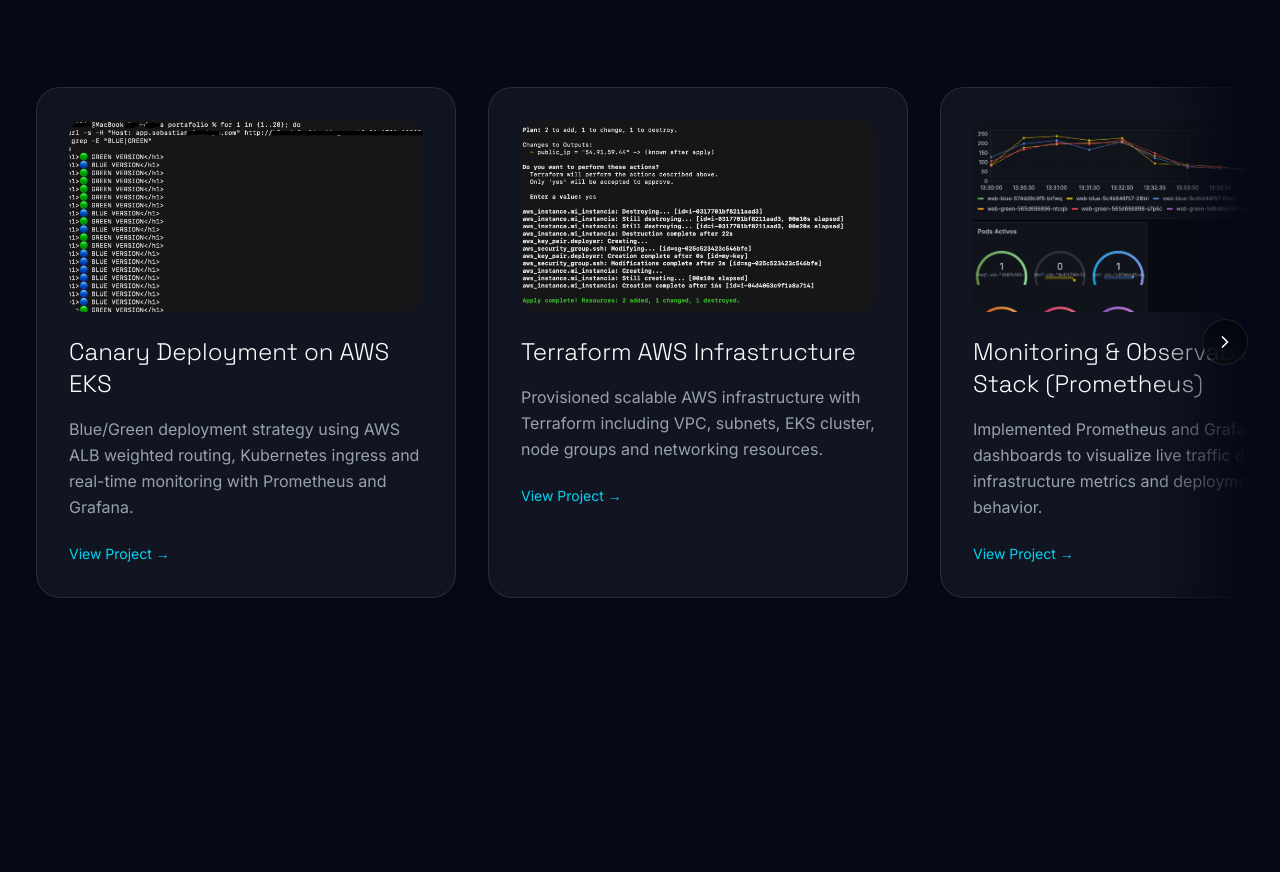
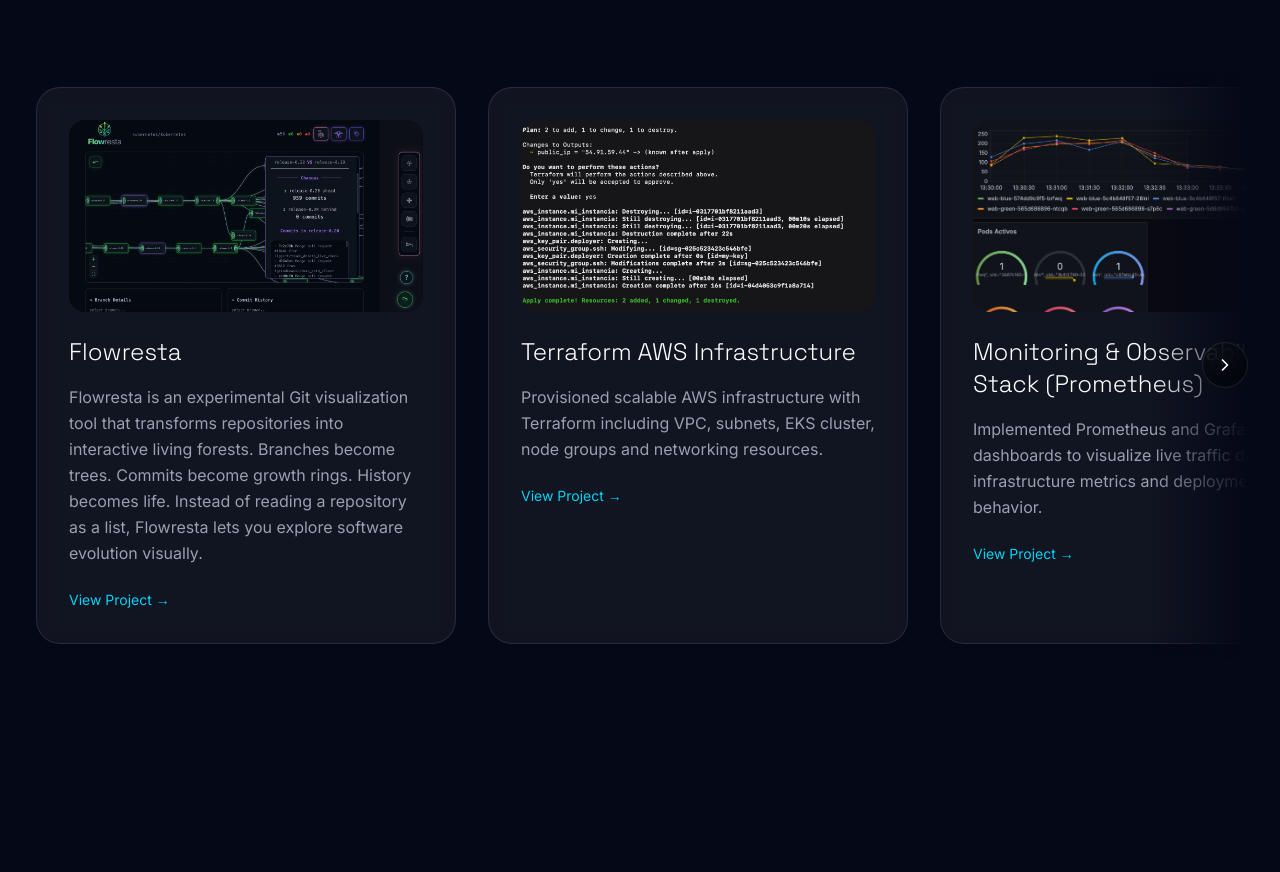
Before and after one commit to sebastianfernandom33-ctrl/cloud-engineer-portfolio, a Next.js app: page / in a window 1280 px wide. Shown: the part 2051-2923 px from the top of the page. Built offline with nearby package versions, Linux system fonts and the light colour scheme.

Commit message:
update new project

```diff
--- a/app/page.tsx
+++ b/app/page.tsx
@@ -254,21 +254,26 @@
             <div className="project-card group min-w-[420px] max-w-[420px] flex-shrink-0 rounded-3xl border border-white/10 bg-white/5 p-8 backdrop-blur-sm transition-all duration-300 hover:-translate-y-2 hover:border-cyan-400/30 hover:bg-white/10">
 
               <img
-                src="/canary.png"
-                alt="Canary Deployment"
+                src="/flowresta.png"
+                alt="Flowresta"
                 className="mb-6 h-48 w-full rounded-2xl object-cover opacity-90 transition-all duration-300 group-hover:opacity-100"
               />
 
               <h3 className="mb-4 text-2xl font-light">
-                Canary Deployment on AWS EKS
+                Flowresta
               </h3>
 
               <p className="leading-relaxed text-gray-400">
-                Blue/Green deployment strategy using AWS ALB weighted routing,
-                Kubernetes ingress and real-time monitoring with Prometheus and Grafana.
+                Flowresta is an experimental Git visualization tool that transforms repositories into interactive living forests.
+
+                Branches become trees.
+                Commits become growth rings.
+                History becomes life.
+
+                Instead of reading a repository as a list, Flowresta lets you explore software evolution visually.
               </p>
               <a
-                href="https://github.com/sebastianfernandom33-ctrl/kubernetes-canary-deployment"
+                href="https://github.com/sebastianfernandom33-ctrl/flowresta"
                 target="_blank"
                 className="mt-6 inline-flex items-center text-sm text-cyan-400 transition hover:text-cyan-300"
               >
@@ -380,6 +385,31 @@
               </a>
             </div>
 
+            {/* Project 6 */}
+            <div className="project-card group min-w-[420px] max-w-[420px] flex-shrink-0 rounded-3xl border border-white/10 bg-white/5 p-8 backdrop-blur-sm transition-all duration-300 hover:-translate-y-2 hover:border-cyan-400/30 hover:bg-white/10">
+
+              <img
+                src="/canary.png"
+                alt="Canary Deployment"
+                className="mb-6 h-48 w-full rounded-2xl object-cover opacity-90 transition-all duration-300 group-hover:opacity-100"
+              />
+
+              <h3 className="mb-4 text-2xl font-light">
+                Canary Deployment on AWS EKS
+              </h3>
+
+              <p className="leading-relaxed text-gray-400">
+                Blue/Green deployment strategy using AWS ALB weighted routing,
+                Kubernetes ingress and real-time monitoring with Prometheus and Grafana.
+              </p>
+              <a
+                href="https://github.com/sebastianfernandom33-ctrl/kubernetes-canary-deployment"
+                target="_blank"
+                className="mt-6 inline-flex items-center text-sm text-cyan-400 transition hover:text-cyan-300"
+              >
+                View Project →
+              </a>
+            </div>
 
             </div>
           </div>
```
Also changed, not shown: public/flowresta.png (added).
